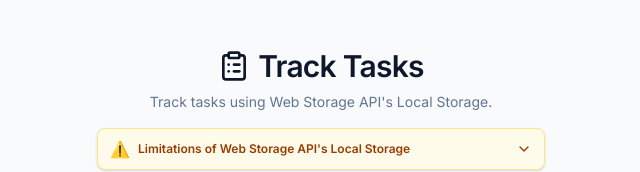
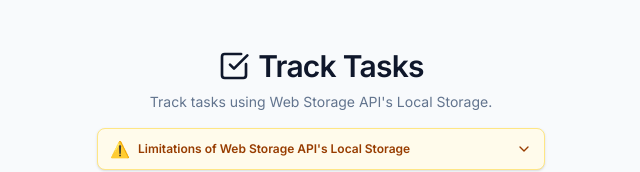
Before and after one commit to sheeeng/track-tasks, a React (Vite) app: page / in a window 1280 px wide. Shown: the top 172 px of the page, without its empty margins (319-959 px from the left). Built offline with nearby package versions, Linux system fonts and the light colour scheme.

Commit message:
fix(ui): use check square icon to match favicon
Signed-off-by: Leonard Sheng Sheng Lee <305414+sheeeng@users.noreply.github.com>

```diff
--- a/src/App.tsx
+++ b/src/App.tsx
@@ -5,7 +5,7 @@
 
 import { useState } from 'react';
 import { useTasks } from './hooks/useTasks';
-import { Plus, Check, Trash2, Circle, ChevronDown, ClipboardList } from 'lucide-react';
+import { Plus, Check, Trash2, Circle, ChevronDown, CheckSquare } from 'lucide-react';
 import { motion, AnimatePresence } from 'motion/react';
 
 export default function App() {
@@ -24,7 +24,7 @@ export default function App() {
       <div className="w-full max-w-md space-y-8">
         <div className="flex flex-col items-center">
           <h1 className="flex items-center gap-2 text-3xl font-semibold tracking-tight text-slate-900 dark:text-slate-50">
-            <ClipboardList className="h-8 w-8" />
+            <CheckSquare className="h-8 w-8" />
             Track Tasks
           </h1>
           <p className="mt-2 text-center text-sm text-slate-500 dark:text-slate-400">
```
